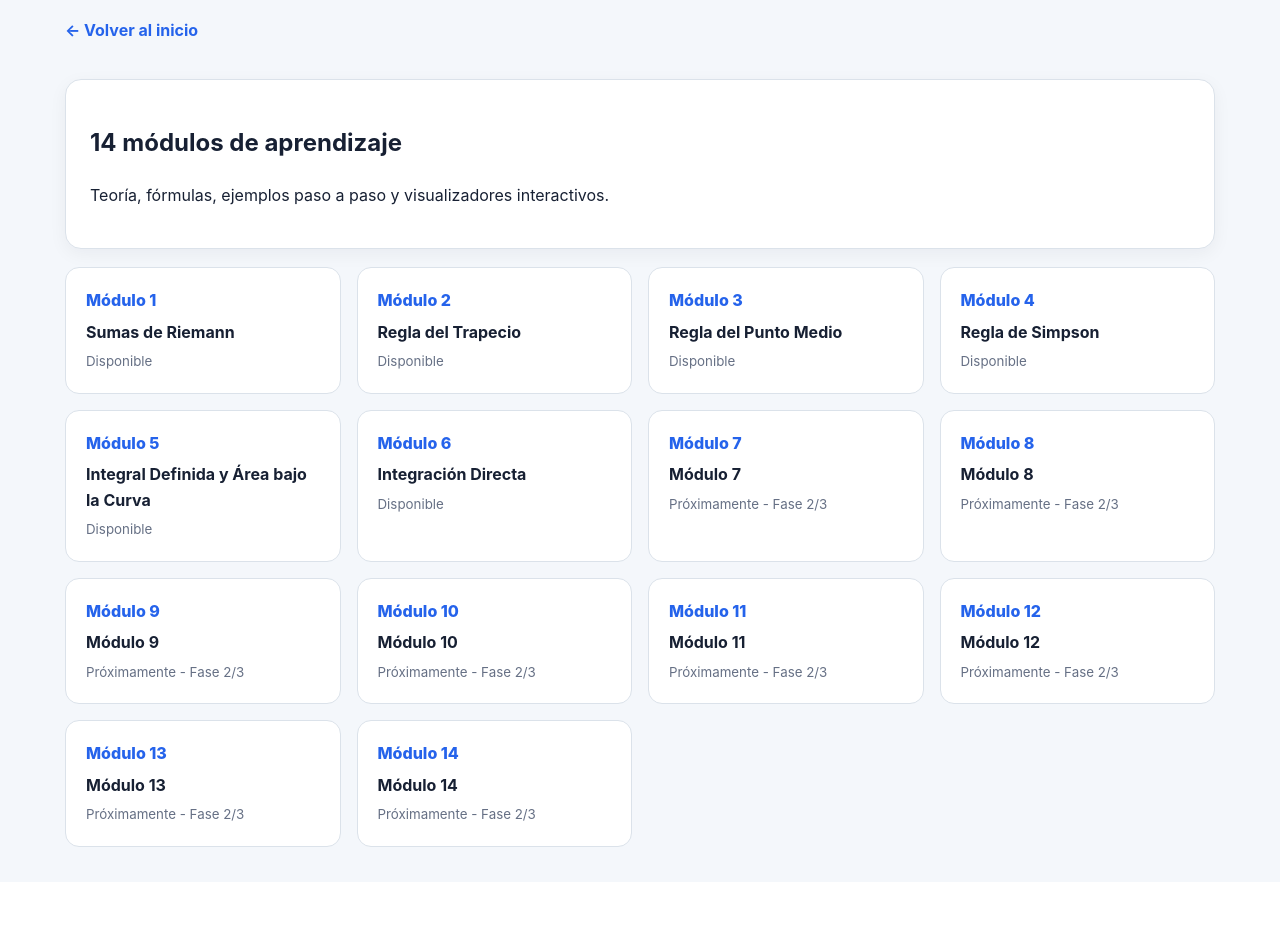
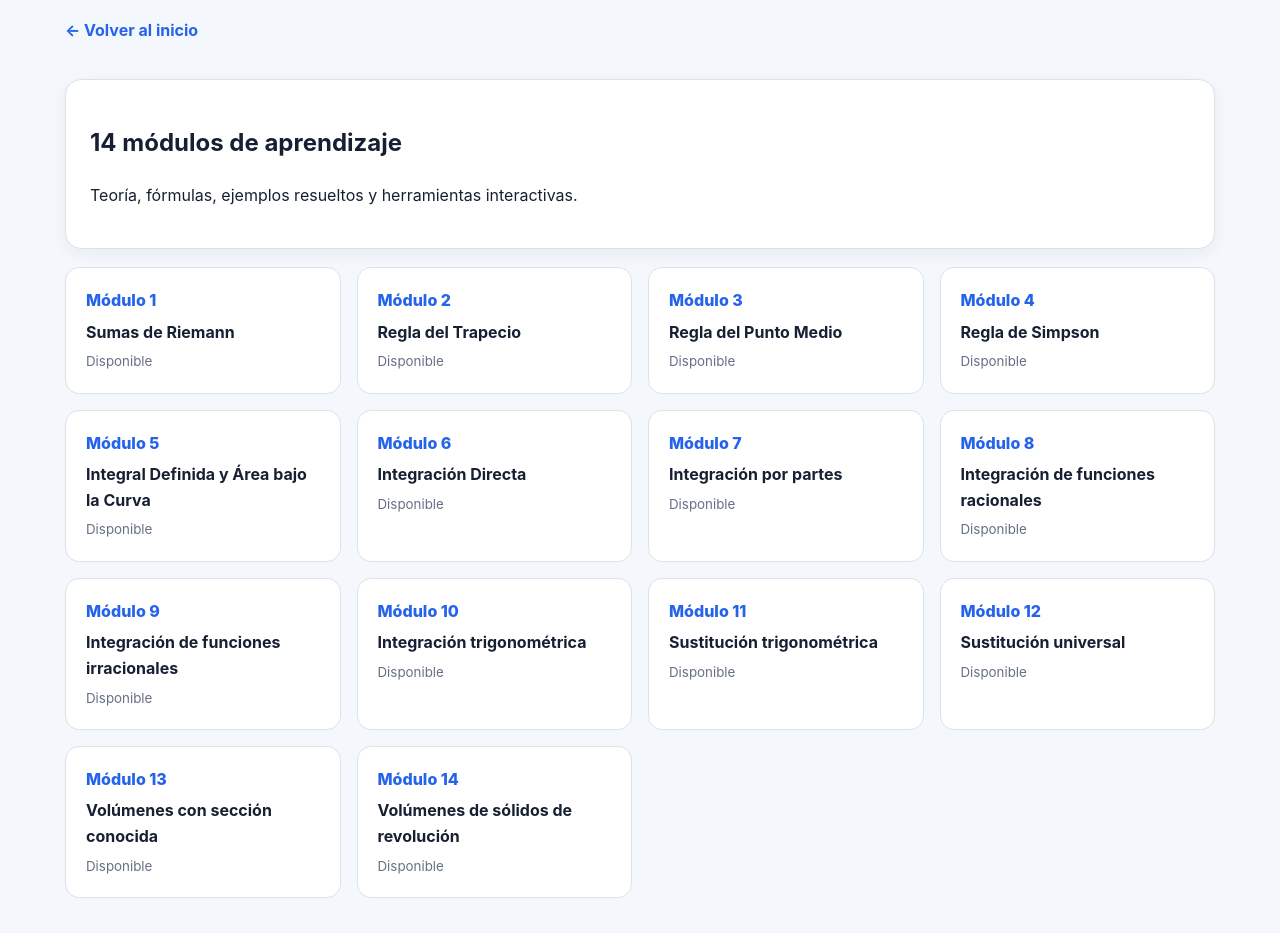
Before and after one commit to lexx0-2/parcial-1, a Flask app: page / in a window 1280 px wide. Shown: the part 146-1079 px from the top of the page. Before the commit the page ends 993 px from the top, so only its background shows below. Run offline with Flask 3, Linux system fonts and the light colour scheme; some libraries are stand-ins or nearby versions.

Commit message:
Actualiza índice con los 14 temas

```diff
--- a/templates/index.html
+++ b/templates/index.html
@@ -1,9 +1 @@
-{% extends "base.html" %}
-{% block content %}
-<section class="content-card"><h2>14 módulos de aprendizaje</h2><p>Teoría, fórmulas, ejemplos paso a paso y visualizadores interactivos.</p></section>
-<section class="module-grid">
-{% for n,title in [(1,"Sumas de Riemann"),(2,"Regla del Trapecio"),(3,"Regla del Punto Medio"),(4,"Regla de Simpson"),(5,"Integral Definida y Área bajo la Curva"),(6,"Integración Directa"),(7,"Módulo 7"),(8,"Módulo 8"),(9,"Módulo 9"),(10,"Módulo 10"),(11,"Módulo 11"),(12,"Módulo 12"),(13,"Módulo 13"),(14,"Módulo 14")] %}
-<a class="module-card" href="/modulo/{{ '%02d'|format(n) }}/"><span class="number">Módulo {{ n }}</span><strong>{{ title }}</strong><small>{{ "Disponible" if n<7 else "Próximamente - Fase 2/3" }}</small></a>
-{% endfor %}
-</section>
-{% endblock %}
+{% extends "base.html" %}{% block content %}<section class="content-card"><h2>14 módulos de aprendizaje</h2><p>Teoría, fórmulas, ejemplos resueltos y herramientas interactivas.</p></section><section class="module-grid">{% for n,title in [(1,"Sumas de Riemann"),(2,"Regla del Trapecio"),(3,"Regla del Punto Medio"),(4,"Regla de Simpson"),(5,"Integral Definida y Área bajo la Curva"),(6,"Integración Directa"),(7,"Integración por partes"),(8,"Integración de funciones racionales"),(9,"Integración de funciones irracionales"),(10,"Integración trigonométrica"),(11,"Sustitución trigonométrica"),(12,"Sustitución universal"),(13,"Volúmenes con sección conocida"),(14,"Volúmenes de sólidos de revolución")] %}<a class="module-card" href="/modulo/{{ '%02d'|format(n) }}/"><span class="number">Módulo {{ n }}</span><strong>{{ title }}</strong><small>Disponible</small></a>{% endfor %}</section>{% endblock %}
```
